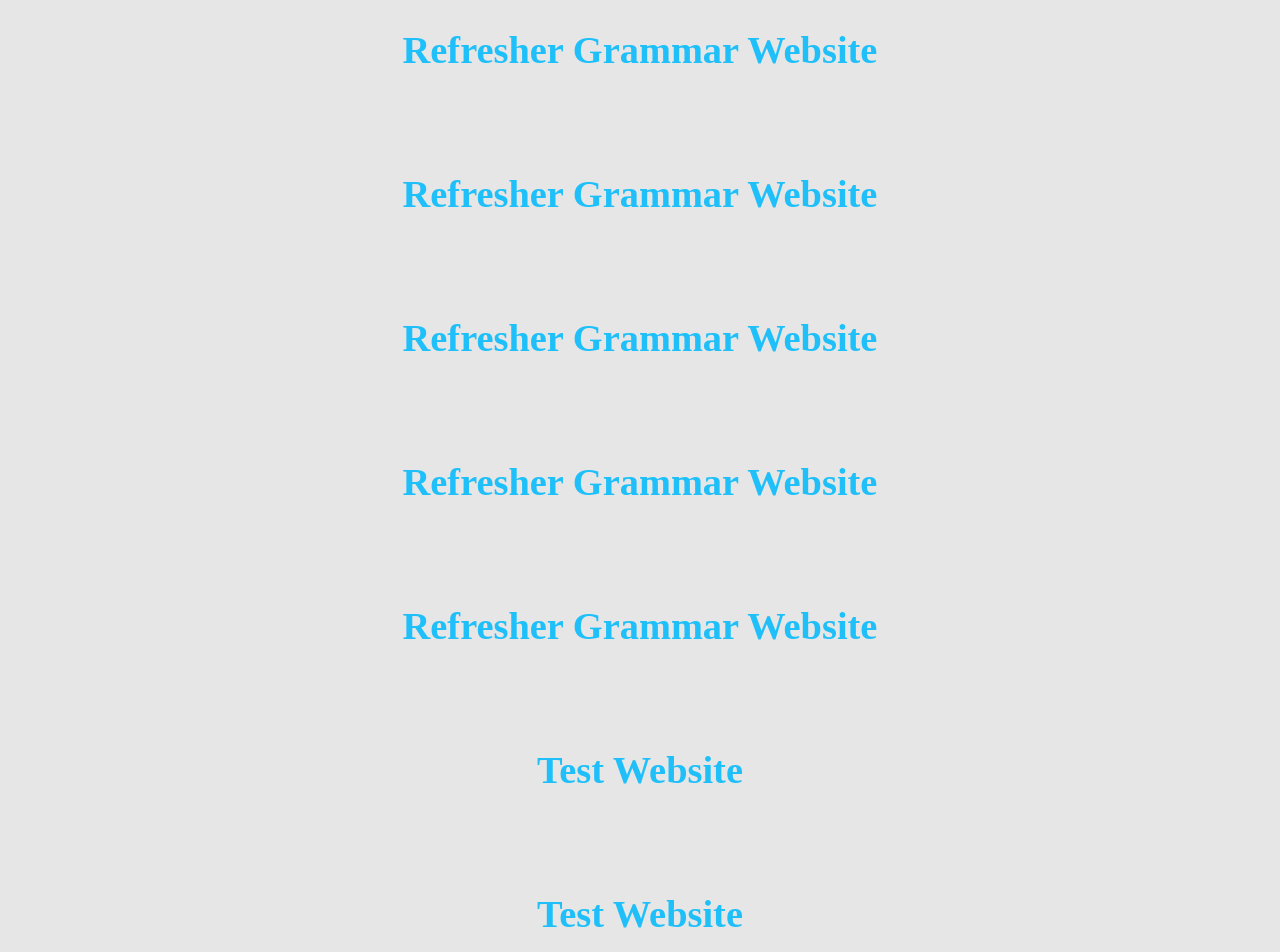
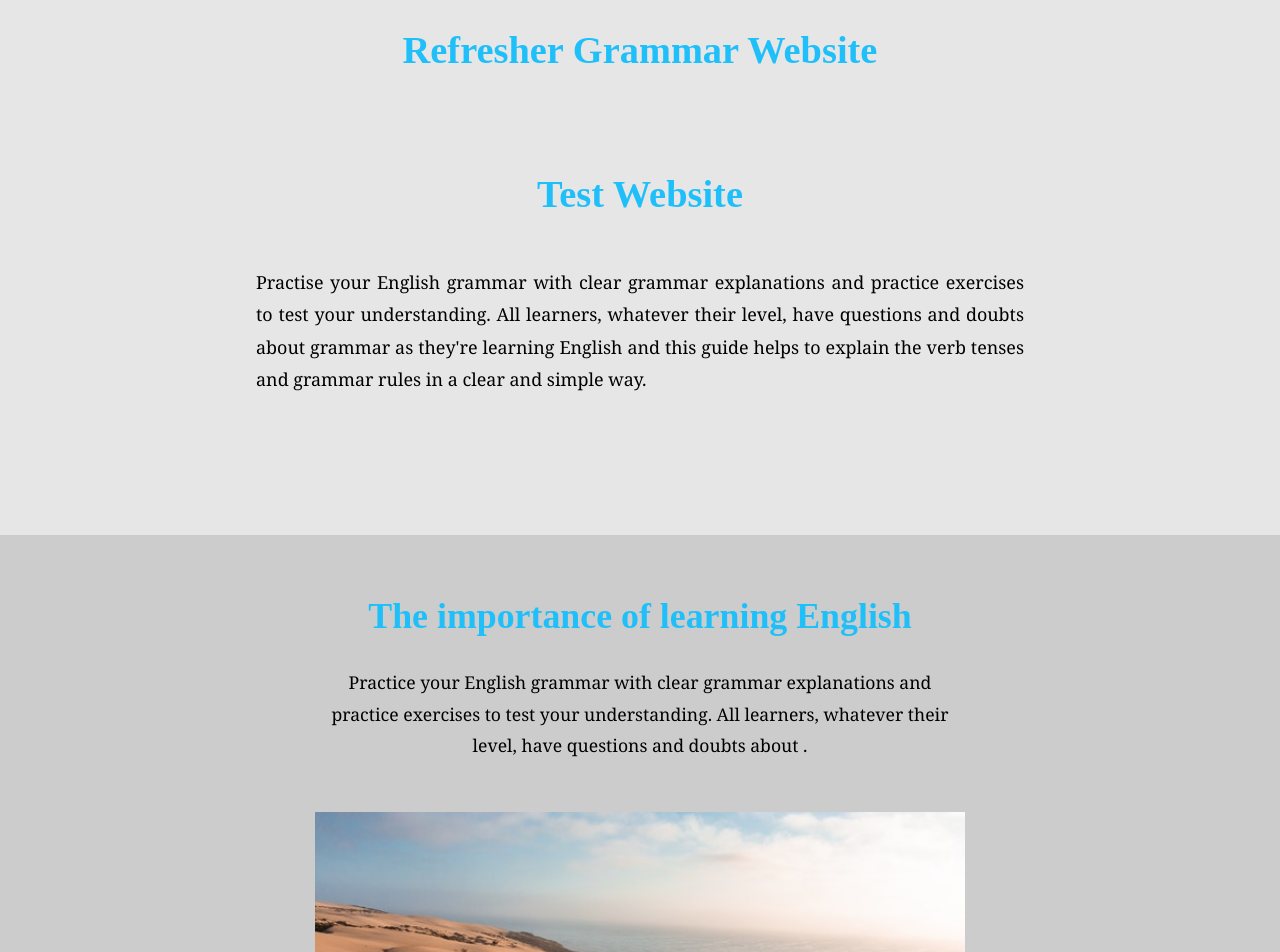
Before and after one commit to DionisisChytiris/EnglishQuizzes, a React (Create React App) app: page / in a window 1280 px wide. Shown: the part 600-1552 px from the top of the page. Built offline with nearby package versions, Linux system fonts and the light colour scheme.

Commit message:
testing git remote

```diff
--- a/src/Navbar/Home.js
+++ b/src/Navbar/Home.js
@@ -153,12 +153,9 @@ const Home = () => {
                     <br/>
                     {/* <h1 className='fade-in'>Refresher Grammar Website</h1> */}
                     <h1>Refresher Grammar Website</h1>
-                    <h1>Refresher Grammar Website</h1>
-                    <h1>Refresher Grammar Website</h1>
-                    <h1>Refresher Grammar Website</h1>
-                    <h1>Refresher Grammar Website</h1>
+
                     <h1>Test Website</h1>
-                    <h1>Test Website</h1>
+
                     <p>Practise your English grammar with clear grammar explanations and practice exercises to test your understanding. All learners, whatever their level, have questions and doubts about grammar as they're learning English and this guide helps to explain the verb tenses and grammar rules in a clear and simple way.</p>
 
                     {/* <ScrollAnimation delay={500}animateIn='fadeIn' animateOut='fadeOut'>
```
Also changed, not shown: 1 other file (tests, documents, lock files or other folders).
